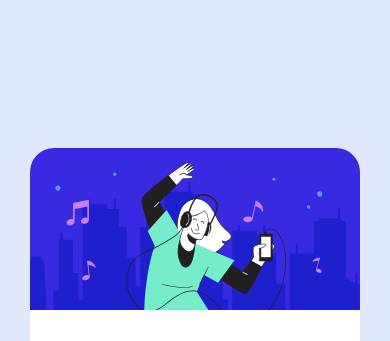
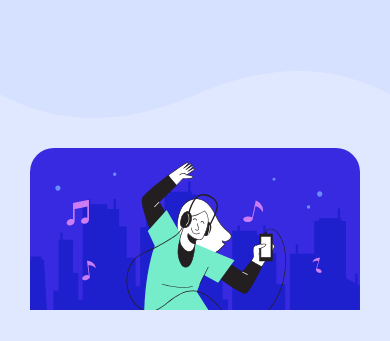
Before and after one commit to Ritesh-Virulkar/Order-Summary, a plain HTML site: page index.html in a window 390 px wide. Shown: the top 341 px of the page. Drawn offline with Linux system fonts and the light colour scheme.

Commit message:
Update style.css

```diff
--- a/style.css
+++ b/style.css
@@ -29,9 +29,13 @@
   box-sizing: border-box;
 }
 body {
+  background-color: var(--clr-pale-blue);
+  background-image: url("/images/pattern-background-desktop.svg");
+  background-position: top;
+  background-size: contain;
+  background-repeat: no-repeat;
   min-height: 100vh;
   display: flex;
-  background-color: var(--clr-pale-blue);
   align-items: center;
   justify-content: center;
   font-family: var(--ff-red-hat-display);
@@ -119,5 +123,7 @@ body {
 @media screen and (max-width: 500px) {
   .container {
     width: 330px;
+    background-color: var(--clr-pale-blue);
+    background-image: none;
   }
 }
```
